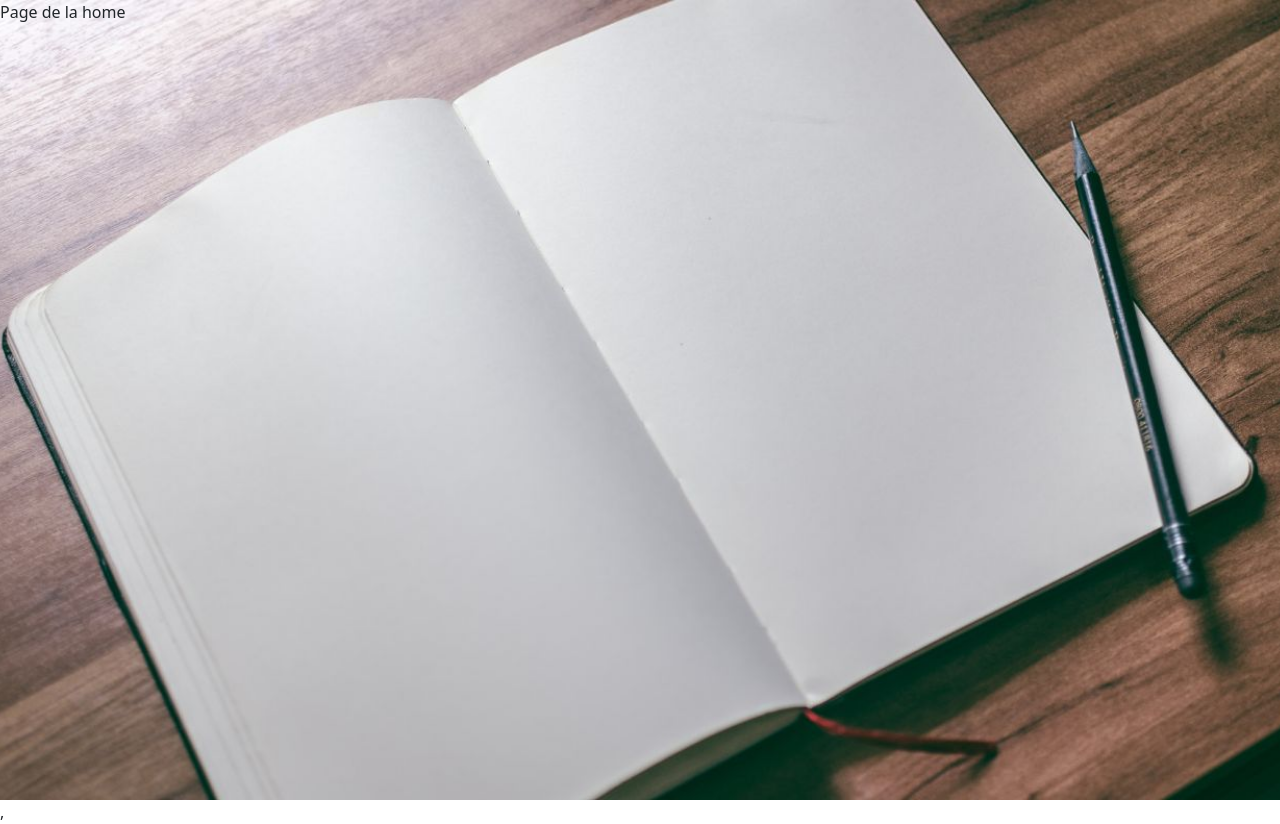
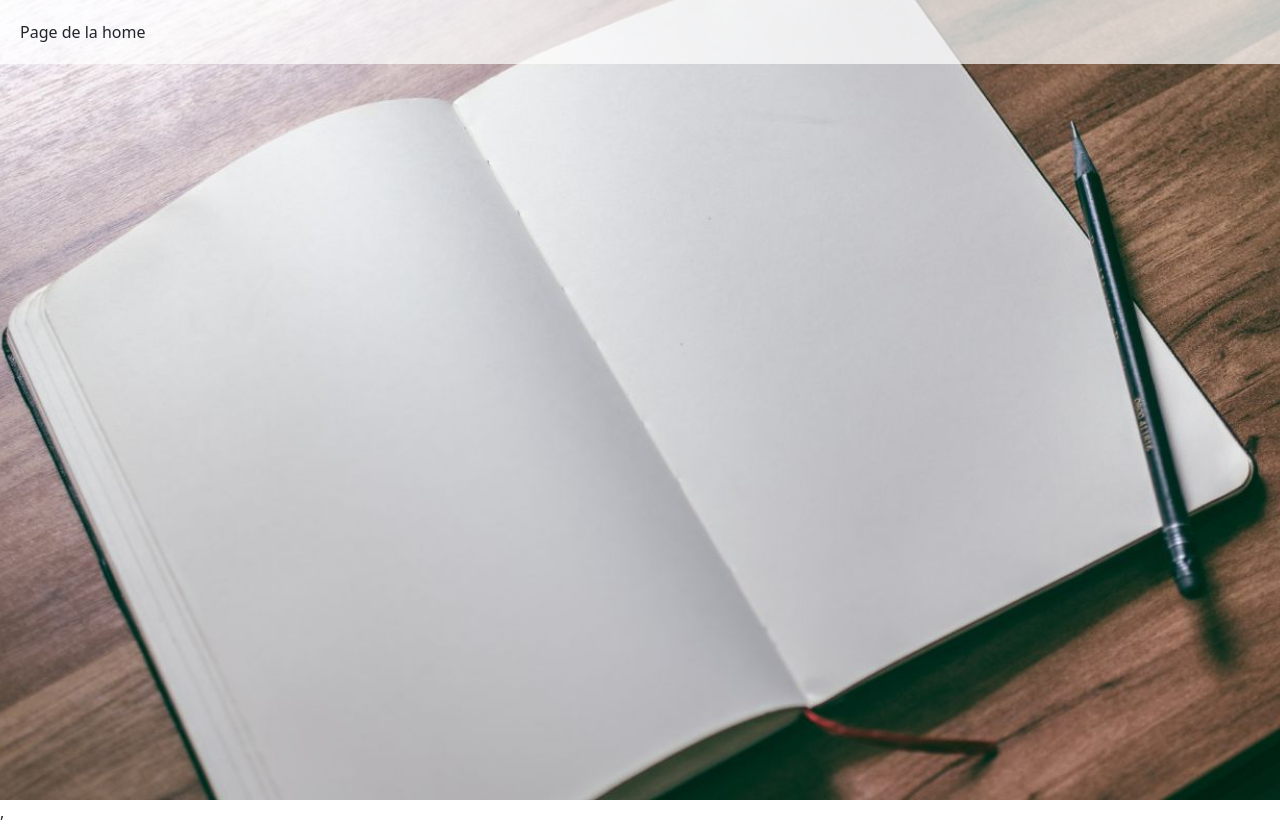
Before and after one commit to GaspardPierre/Plume2.0, a React (Vite) app in the folder front/: page / in a window 1280 px wide. Built offline with nearby package versions, Linux system fonts and the light colour scheme.

Commit message:
fix Home

```diff
--- a/front/src/components/App/App.jsx
+++ b/front/src/components/App/App.jsx
@@ -13,7 +13,7 @@ import './App.scss'
 
 export default function App() {
   return (
-    <div className="main__container" style={{ backgroundImage: `url(${bgImage})` }}>
+    <div className="content" style={{ backgroundImage: `url(${bgImage})` }}>
       <Routes>
         <Route path="/" element={<Home />} exact />
         <Route path="/signin" element={<Signin />} />
--- a/front/src/components/App/App.scss
+++ b/front/src/components/App/App.scss
@@ -1,5 +1,7 @@
-.main__container {
 
+
+.content {
+  position: relative;
   width: 100%;
   min-height: 100vh;
   background-size: cover;
--- a/front/src/components/Home/Home.jsx
+++ b/front/src/components/Home/Home.jsx
@@ -1,8 +1,9 @@
 import React from 'react'
+import './Home.scss'
 
 export default function Home() {
   return (
-    <div className="home__main__container">
+    <div className="home__main__container" style={{ backgroundColor: 'rgba(255, 255, 255, 0.7)' }}>
       Page de la home
     </div>
   )
--- a/front/src/components/Home/Home.scss
+++ b/front/src/components/Home/Home.scss
@@ -1,3 +1,3 @@
-.home__main__container{
-    z-index: 1;
-}
+.home__main__container {
+    padding: 20px;
+  }
```
